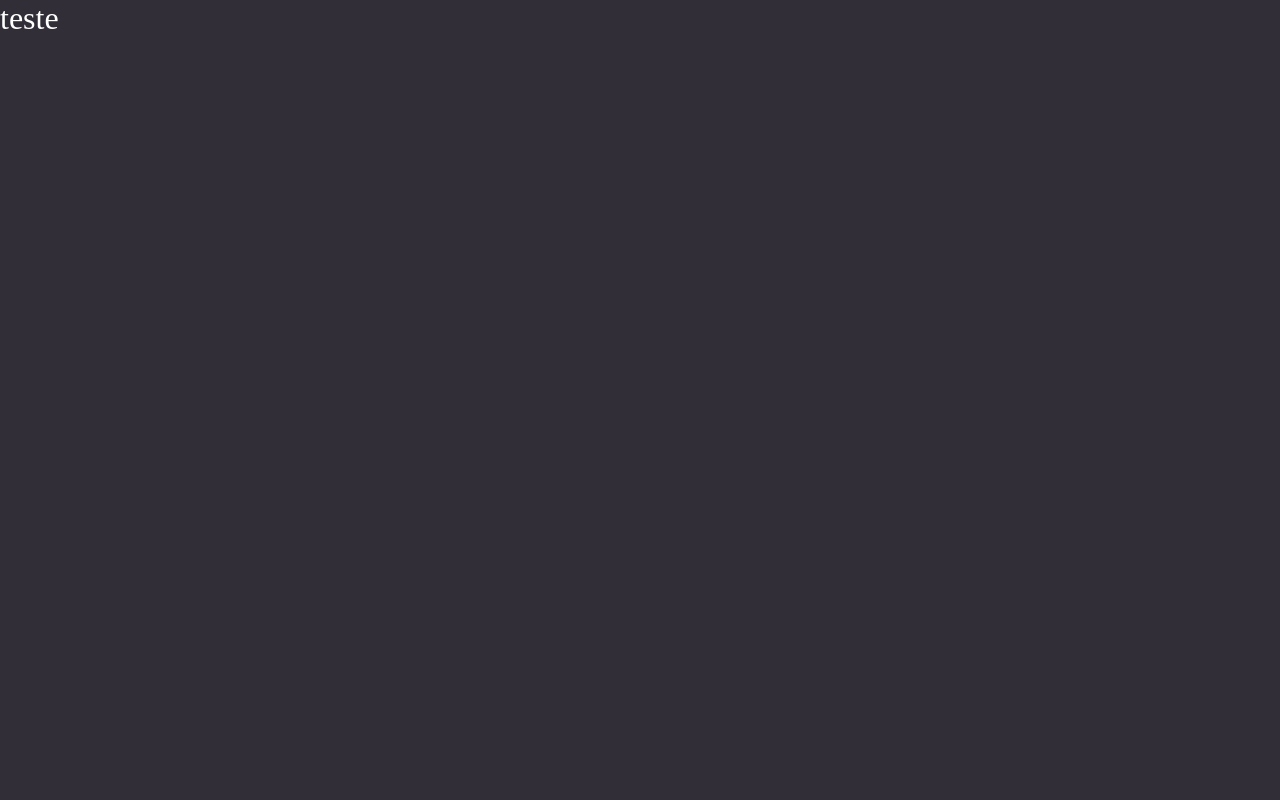
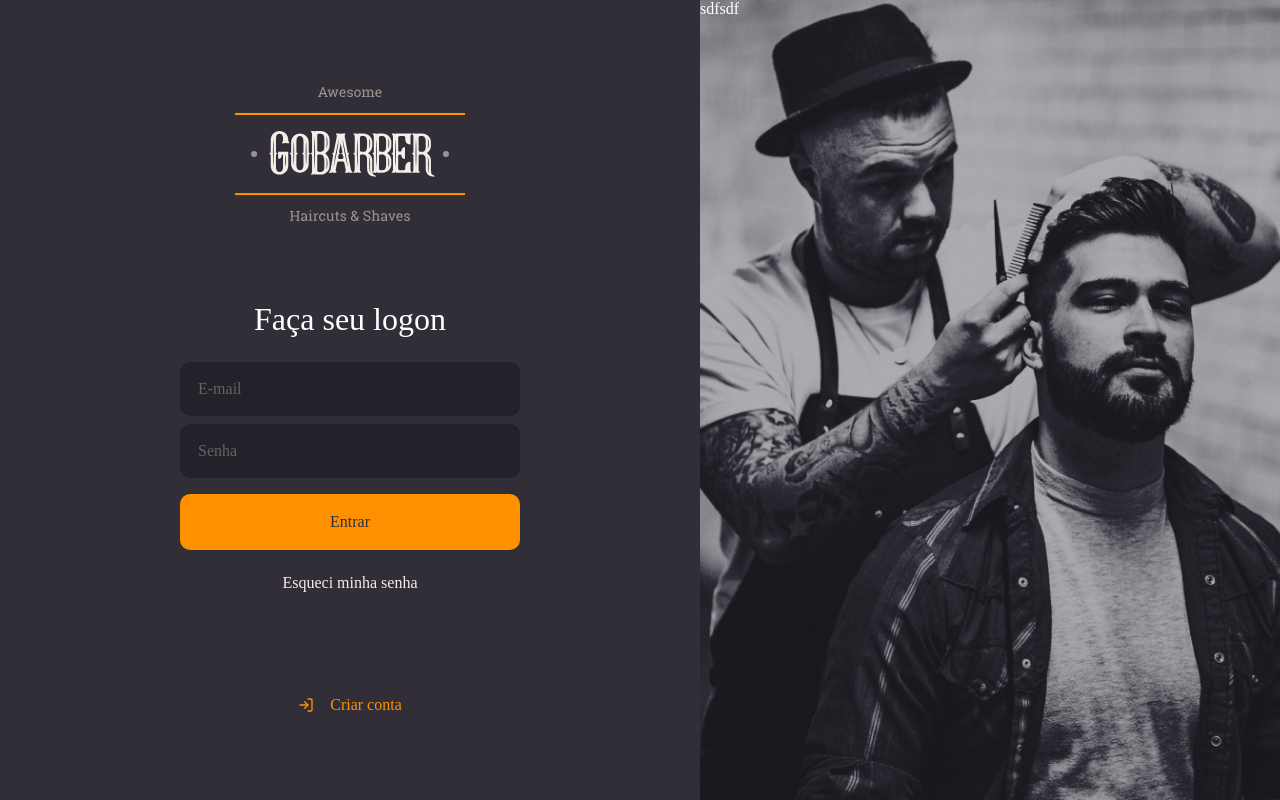
Before and after one commit to rgflsc/rocketseat_gostack_nivel03_frontend, a React (Create React App) app: page / in a window 1280 px wide. Built offline with nearby package versions, Linux system fonts and the light colour scheme; the HTML template or start-up script is replaced by a standard one.

Commit message:
Página de login
Página de login

```diff
--- a/src/App.tsx
+++ b/src/App.tsx
@@ -1,11 +1,13 @@
 import React from 'react';
 
+import SignIn from './pages/SignIn';
 import GlobalStyle from './styles/global';
 
 const App: React.FC = () => (
   <>
+    <SignIn />
+
     <GlobalStyle />
-    <h1>teste</h1>
   </>
 );
 
--- /dev/null
+++ b/src/pages/SignIn/index.tsx
@@ -0,0 +1,34 @@
+import React from 'react';
+import { FiLogIn } from 'react-icons/fi';
+
+import logoImg from '../../assets/logo.svg';
+
+import { Container, Content, Backgroud } from './styles';
+
+const SignIn: React.FC = () => (
+  <Container>
+    <Content>
+      <img src={logoImg} alt="GoBArber" />
+
+      <form>
+        <h1>Faça seu logon</h1>
+
+        <input type="text" placeholder="E-mail" />
+
+        <input type="password" placeholder="Senha" />
+
+        <button type="submit">Entrar</button>
+
+        <a href="forgotPassword">Esqueci minha senha</a>
+      </form>
+
+      <a href="createAccount">
+        <FiLogIn />
+        Criar conta
+      </a>
+    </Content>
+    <Backgroud>sdfsdf</Backgroud>
+  </Container>
+);
+
+export default SignIn;
--- /dev/null
+++ b/src/pages/SignIn/styles.ts
@@ -0,0 +1,103 @@
+import styled from 'styled-components';
+import { shade } from 'polished';
+
+import signInBackground from '../../assets/sign-in-background.png';
+
+export const Container = styled.div`
+  height: 100vh;
+
+  display: flex;
+  align-items: stretch;
+`;
+
+export const Content = styled.div`
+  display: flex;
+  flex-direction: column;
+  align-items: center;
+
+  place-content: center;
+
+  width: 100%;
+  max-width: 700px;
+
+  form {
+    margin: 80px 0px;
+    width: 340px;
+    text-align: center;
+
+    h1 {
+      margin-bottom: 24px;
+    }
+
+    input {
+      background: #232129;
+      border-radius: 10px;
+      border: 2px solid #232129;
+      padding: 16px;
+      width: 100%;
+      color: #f4ede8;
+
+      &::placeholder {
+        color: #666360;
+      }
+
+      & + input {
+        margin-top: 8px;
+      }
+    }
+
+    button {
+      background: #ff9000;
+      height: 56px;
+      border-radius: 10px;
+      border: 0px;
+      padding: 0px 16px;
+      color: #312e38;
+      width: 100%;
+      font-weight: 500;
+      margin-top: 16px;
+      transition: background-color 0.2s;
+
+      &:hover {
+        background: ${shade(0.2, '#ff9000')};
+      }
+    }
+
+    a {
+      color: #f4ede8;
+      display: block;
+      margin-top: 24px;
+      text-decoration: none;
+      transition: color 0.2s;
+
+      &:hover {
+        color: ${shade(0.2, '#F4EDE8')};
+      }
+    }
+  }
+
+  > a {
+    color: #ff9000;
+    display: block;
+    margin-top: 24px;
+    text-decoration: none;
+    transition: color 0.2s;
+
+    display: flex;
+    align-items: center;
+
+    svg {
+      margin-right: 16px;
+    }
+
+    &:hover {
+      color: ${shade(0.2, '#ff9000')};
+    }
+  }
+`;
+
+export const Backgroud = styled.div`
+  flex: 1;
+  background: url(${signInBackground}) no-repeat center;
+  background-size: cover;
+`;
```
Also changed, not shown: src/assets/logo.svg (added), src/assets/sign-in-background.png (added).
